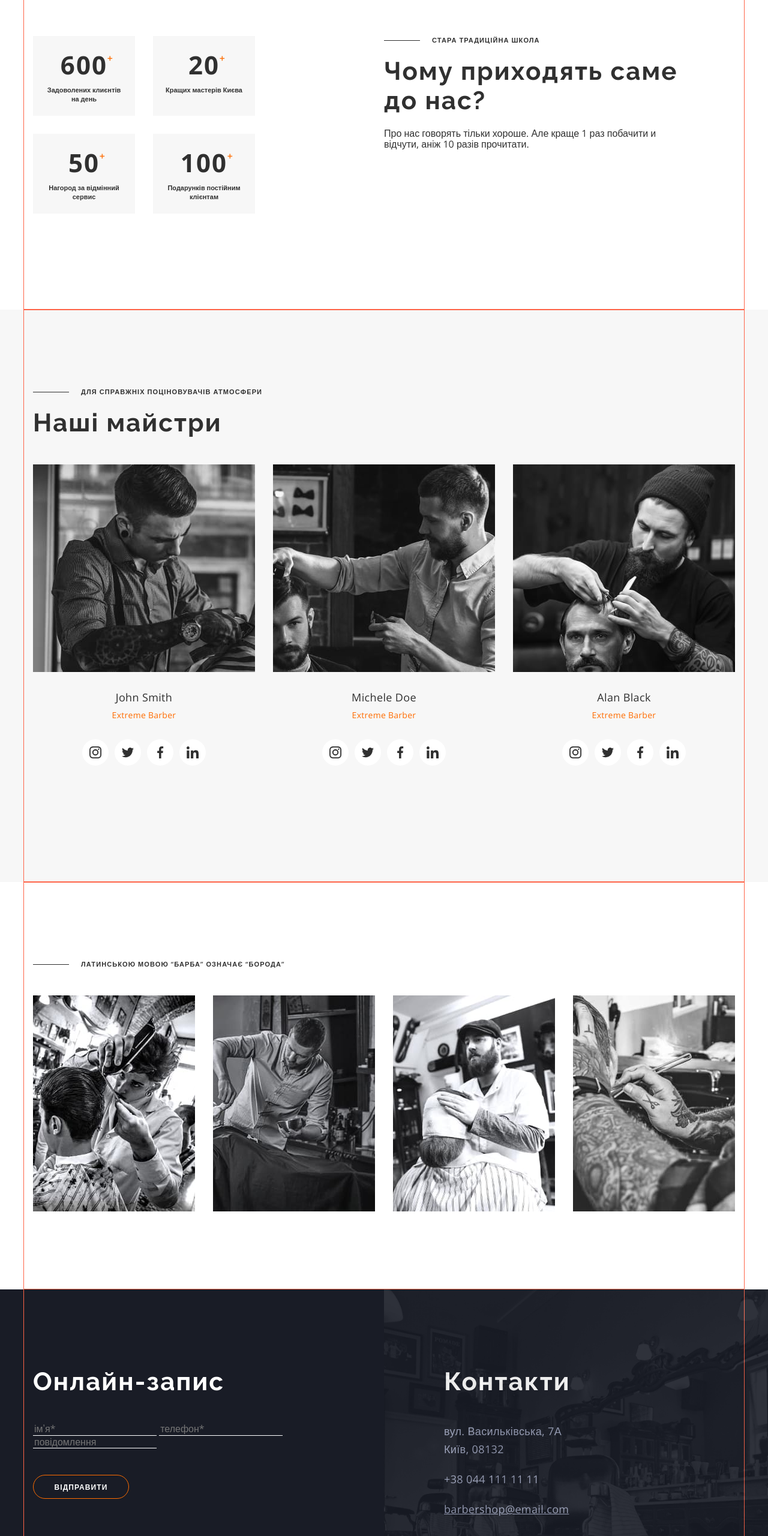
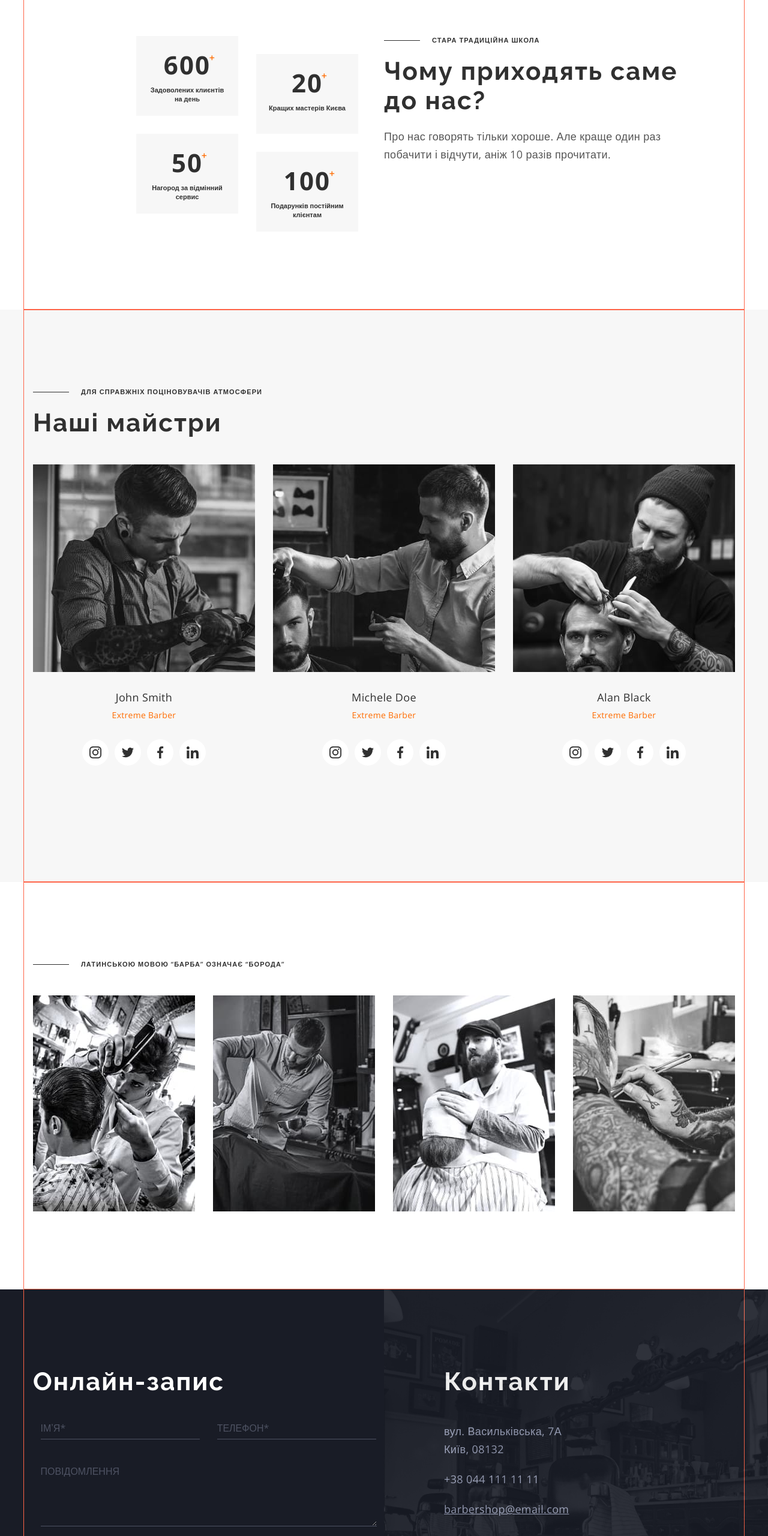
Before and after one commit to AlisaLevchenko/barbershop_project, a plain HTML site: page index.html in a window 1280 px wide. Shown: the part 2202-4762 px from the top of the page at 60% size. Drawn offline with nearby package versions, Linux system fonts and the light colour scheme.

Commit message:
Add styles on form

```diff
--- a/index.html
+++ b/index.html
@@ -240,27 +240,31 @@
           <div class="statistics-info">
             <ul class="statistics-list">
               <li class="statistics-item">
-                <p class="statistics-item-quantity">600</p>
-                <p class="statistics-item-plus">+</p>
+                <p class="statistics-item-quantity">
+                  600 <span class="statistics-item-plus">+</span>
+                </p>
                 <p class="statistics-item-description">
                   Задоволених клиєнтів на день
                 </p>
               </li>
               <li class="statistics-item">
-                <p class="statistics-item-quantity">20</p>
-                <p class="statistics-item-plus tenth">+</p>
+                <p class="statistics-item-quantity">
+                  20 <span class="statistics-item-plus tenth">+</span>
+                </p>
                 <p class="statistics-item-description">Кращих мастерів Києва</p>
               </li>
               <li class="statistics-item">
-                <p class="statistics-item-quantity">50</p>
-                <p class="statistics-item-plus tenth">+</p>
+                <p class="statistics-item-quantity">
+                  50 <span class="statistics-item-plus tenth">+</span>
+                </p>
                 <p class="statistics-item-description">
                   Нагород за відмінний сервис
                 </p>
               </li>
               <li class="statistics-item">
-                <p class="statistics-item-quantity">100</p>
-                <p class="statistics-item-plus">+</p>
+                <p class="statistics-item-quantity">
+                  100 <span class="statistics-item-plus">+</span>
+                </p>
                 <p class="statistics-item-description">
                   Подарунків постійним клієнтам
                 </p>
@@ -271,7 +275,7 @@
             <p class="title-label">стара традиційна школа</p>
             <h2 class="title">Чому приходять саме до нас?</h2>
             <p class="sratistics-comment">
-              Про нас говорять тільки хороше. Але краще 1 раз побачити и
+              Про нас говорять тільки хороше. Але краще один раз побачити і
               відчути, аніж 10 разів прочитати.
             </p>
           </div>
@@ -465,29 +469,36 @@
       <div class="container contacts-container">
         <div class="reserve">
           <h2 class="title">Онлайн-запис</h2>
-          <form action="" autocomplete="true">
-            <label for="name"></label>
+          <form class="reserve-form" autocomplete="true">
+            <input
+              class="form-input form-input-name"
+              name="userName"
+              type="text"
+              id="name"
+              minlength="2"
+              placeholder="ІМʼЯ*"
+              required
+            />
+
             <input
               class="form-input"
+              name="userPhone"
+              type="tel"
+              id="phone"
+              placeholder="ТЕЛЕФОН*"
+              required
+            />
+
+            <textarea
+              class="form-input message-input"
+              name="feedback"
               type="text"
-              id="name"
-              placeholder="імʼя*"
-            />
-            <label for="phone"></label>
-            <input
-              class="form-input"
-              type="text"
-              id="phone"
-              placeholder="телефон*"
-            />
-            <label for="comment"></label>
-            <input
-              class="form-input message-input"
-              type="text"
+              rows="5"
               id="comment"
-              placeholder="повідомлення"
-            />
-            <button class="btn">Відправити</button>
+              placeholder="ПОВІДОМЛЕННЯ"
+            ></textarea>
+
+            <button class="btn" type="submit">Відправити</button>
           </form>
         </div>
         <div class="contacts">
--- a/sass/components/_contacts.scss
+++ b/sass/components/_contacts.scss
@@ -30,16 +30,40 @@
   text-align: center;
 }
 
+.reserve-form {
+  width: 418px;
+  margin: 0 auto;
+}
+
 .form-input {
+  padding: 0 0 8px 0;
+  display: inline-block;
+  width: 418px;
+  margin-bottom: 44px;
   background-color: transparent;
   border: none;
+  border-bottom: solid 1px rgba(157, 164, 189, 0.4);
+  outline: transparent;
+  color: #fff;
+  transition: $animation-border;
+}
+
+.form-input::placeholder {
+  color: rgba(157, 164, 189, 0.4);
+  transition: $animation-color;
+}
+
+.form-input:hover,
+.form-input:focus {
   border-bottom: solid 1px #fff;
-  outline: transparent;
+}
+.form-input:hover.form-input::placeholder,
+.form-input:focus.form-input::placeholder {
   color: #fff;
 }
 
 .form-input.message-input {
-  margin-bottom: 44px;
+  width: 100%;
 }
 
 .contacts {
@@ -97,6 +121,18 @@
     text-align: left;
   }
 
+  .reserve-form {
+    width: 690px;
+  }
+
+  .form-input {
+    width: 330px;
+  }
+
+  .form-input.form-input-name {
+    margin-right: 25px;
+  }
+
   .contacts {
     padding: 100px 0;
   }
@@ -145,6 +181,14 @@
     width: 50%;
   }
 
+  .reserve-form {
+    width: 560px;
+  }
+
+  .form-input {
+    width: 265px;
+  }
+
   .contacts {
     padding: 130px 0;
     padding-left: 100px;
--- a/sass/components/_statistics.scss
+++ b/sass/components/_statistics.scss
@@ -15,16 +15,23 @@
 .statistics-list {
   display: flex;
   flex-wrap: wrap;
+  justify-content: center;
 }
 
 .statistics-item {
   position: relative;
   background-color: $bg-color-secondry;
-  width: 193px;
+  width: 194px;
   height: 133px;
   padding: 20px;
+}
+.statistics-item:nth-child(odd) {
   margin-right: 30px;
   margin-bottom: 30px;
+}
+
+.statistics-item:nth-child(even) {
+  margin-top: 30px;
 }
 
 .statistics-item-quantity {
@@ -38,15 +45,15 @@
 
 .statistics-item-plus {
   position: absolute;
-  top: 27px;
-  right: 37px;
+  top: 26px;
+  right: 41px;
   color: $accent-color;
   font-weight: 600;
   font-size: 16px;
   line-height: 1.37;
 }
 .statistics-item-plus.tenth {
-  right: 50px;
+  right: 54px;
 }
 
 .statistics-item-description {
@@ -58,13 +65,37 @@
   width: 130px;
 }
 
+.sratistics-comment {
+  font-size: 18px;
+  line-height: 1.66;
+  letter-spacing: 0.02em;
+  color: $text-color-on-light;
+  margin-bottom: 44px;
+}
+
 @media screen and (min-width: 720px) {
   .statistics {
     padding: 100px 0;
   }
 
+  .statistics-list {
+    width: 450px;
+    justify-content: flex-end;
+  }
+
   .statistics-item {
     width: 210px;
+  }
+
+  .statistics-item-plus {
+    right: 37px;
+  }
+  .statistics-item-plus.tenth {
+    right: 50px;
+  }
+
+  .statistics-description {
+    width: 450px;
   }
 }
 @media screen and (min-width: 1200px) {
@@ -77,8 +108,19 @@
     width: 50%;
   }
 
+  .statistics-list {
+    margin: 0 92px;
+  }
+
   .statistics-item {
     width: 170px;
+  }
+
+  .statistics-item-plus {
+    right: 37px;
+  }
+  .statistics-item-plus.tenth {
+    right: 50px;
   }
 
   .statistics-description {
```
Also changed, not shown: css/main.css, css/main.min.css, 2 other files.
